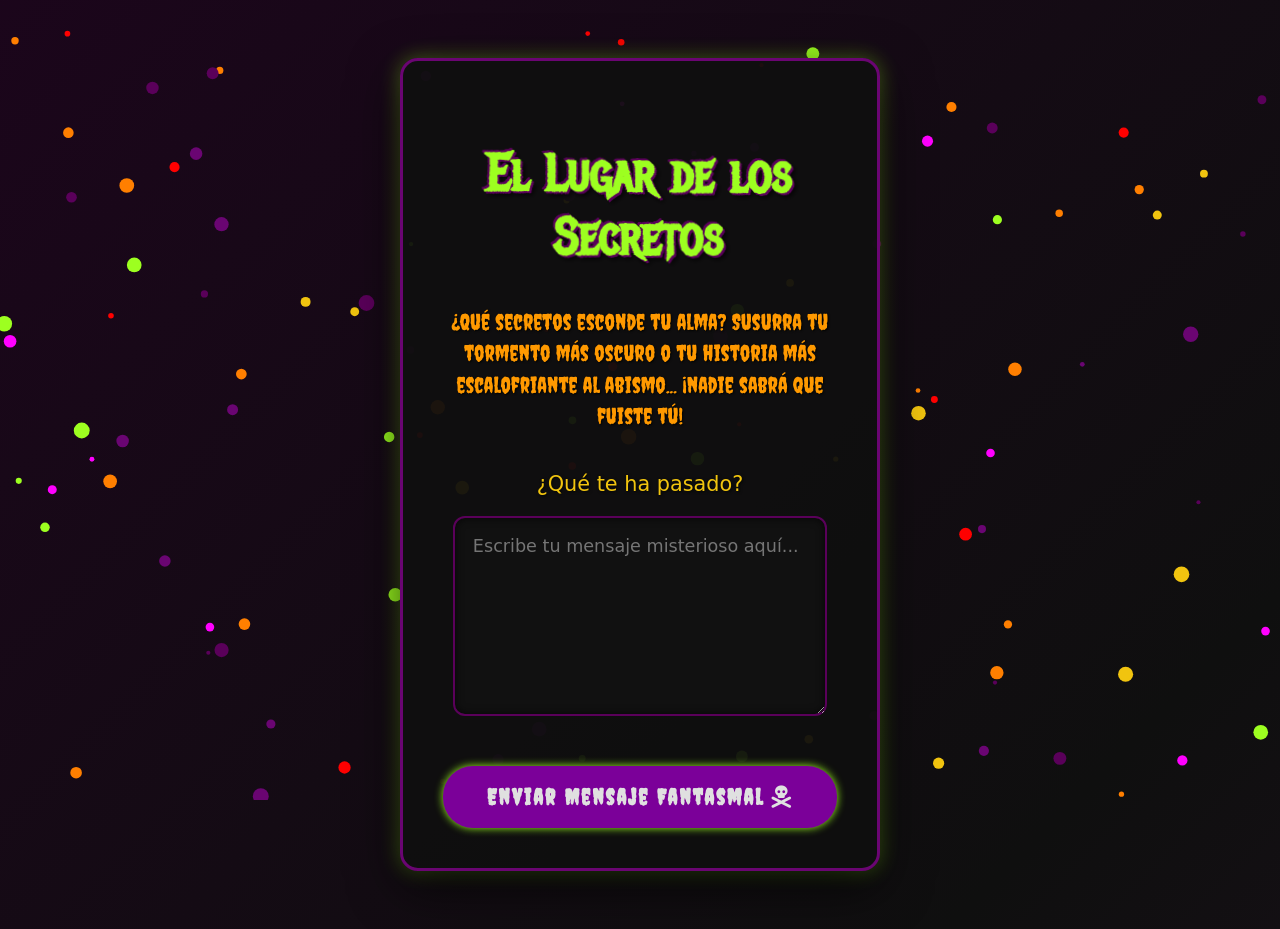
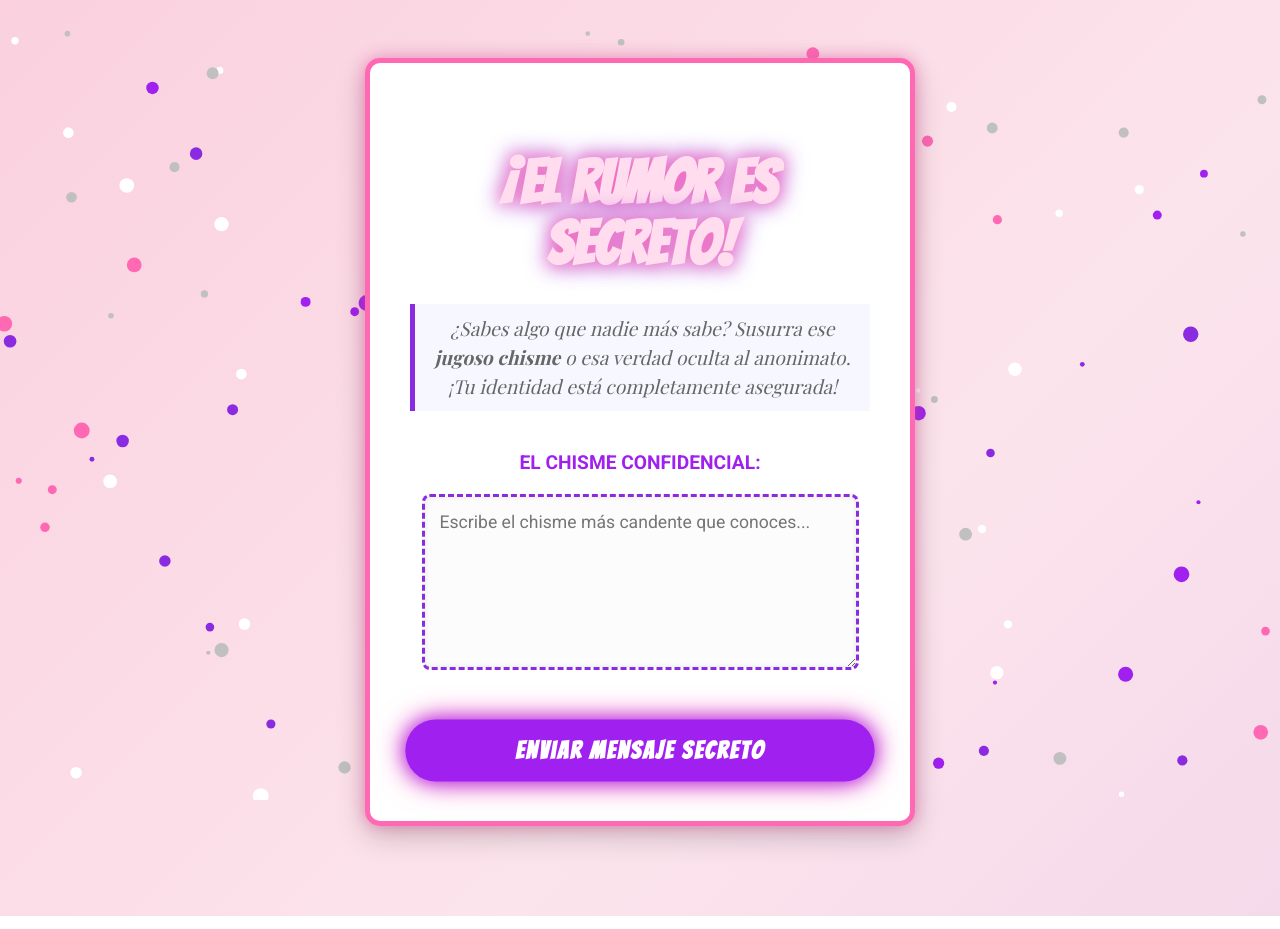
Before and after one commit to Jorgem2306/halloween, a plain HTML site: page index.html in a window 1280 px wide. Drawn offline with nearby package versions, Linux system fonts and the light colour scheme; a web font is replaced by a local one.

Commit message:
Update index.html

```diff
--- a/index.html
+++ b/index.html
@@ -3,59 +3,66 @@
 <head>
     <meta charset="UTF-8">
     <meta name="viewport" content="width=device-width, initial-scale=1.0">
-    <link rel="icon" href="https://upload.wikimedia.org/wikipedia/commons/thumb/1/18/Jack-o%27-Lantern_2010.jpg/640px-Jack-o%27-Lantern_2010.jpg" type="image/jpg">
-    <title>El Lugar de los Secretos</title>
+    <link rel="icon" href="https://upload.wikimedia.org/wikipedia/commons/thumb/1/1b/Notepad_and_pen_icon.svg/1024px-Notepad_and_pen_icon.svg.png" type="image/png">
+    <title>El Buzón Confidencial</title>
     <link rel="preconnect" href="https://fonts.googleapis.com">
     <link rel="preconnect" href="https://fonts.gstatic.com" crossorigin>
 
-<link href="https://fonts.googleapis.com/css2?family=Creepster&family=Metal+Mania&family=Nosifier&display=swap" rel="stylesheet">
+    <link href="https://fonts.googleapis.com/css2?family=Bangers&family=Playfair+Display:ital,wght@0,400..900;1,400..900&family=Roboto:wght@400;700&display=swap" rel="stylesheet">
     <link href="https://cdnjs.cloudflare.com/ajax/libs/font-awesome/6.0.0-beta3/css/all.min.css" rel="stylesheet">
 
     <style>
-        /* Animación de fondo (Ajustada para colores más oscuros y misteriosos) */
+        /* Paleta de Colores de Chisme Rosa/Morado */
+        :root {
+            --primary-pink: #FF69B4; /* Rosa Caliente (Titulares) */
+            --secondary-purple: #8A2BE2; /* Azul Violeta (Acentos) */
+            --background-light: #FCE4EC; /* Rosa Muy Pálido */
+            --button-dark: #A020F0; /* Morado Vibrante */
+            --text-color: #333333;
+        }
+
+        /* Animación de fondo: Degradado de Rosas y Morados suaves */
         @keyframes movingGradient {
             0% { background-position: 0% 50%; }
             50% { background-position: 100% 50%; }
             100% { background-position: 0% 50%; }
         }
 
-        /* Animación de Título (más sutil, como un escalofrío) */
-        @keyframes shiver {
-            0%, 100% { transform: translate(0, 0); }
-            25% { transform: translate(-2px, 1px) rotate(0.5deg); }
-            50% { transform: translate(2px, -1px) rotate(-0.5deg); }
-            75% { transform: translate(-2px, 1px) rotate(0.5deg); }
+        /* Animación de Título: Brillo de Neon Pink */
+        @keyframes neonGlow {
+            0%, 100% { color: var(--primary-pink); text-shadow: 0 0 8px var(--primary-pink); }
+            50% { color: #FFFFFF; text-shadow: 0 0 20px var(--primary-pink), 0 0 30px var(--secondary-purple); }
         }
 
-        /* Animación para el botón (ahora con un brillo verde neón) */
-        @keyframes buttonGlow {
-            0% { transform: scale(1); box-shadow: 0 0 8px #9DFF20; } /* Verde neón */
-            50% { transform: scale(1.02); box-shadow: 0 0 20px #9DFF20, 0 0 30px #9DFF20; }
-            100% { transform: scale(1); box-shadow: 0 0 8px #9DFF20; }
+        /* Animación para el botón: Pulso de "Exclusiva" */
+        @keyframes scoopPulse {
+            0% { transform: scale(1); box-shadow: 0 0 10px var(--button-dark); }
+            50% { transform: scale(1.02); box-shadow: 0 0 20px var(--button-dark), 0 0 30px var(--primary-pink); }
+            100% { transform: scale(1); box-shadow: 0 0 10px var(--button-dark); }
         }
 
         /* === ESTILOS BASE DE PÁGINA ÚNICA === */
         body {
-            font-family: 'Nosifier', cursive;
-            background: linear-gradient(135deg, #0f0f0f, #220022, #0f0f0f, #331133);
+            font-family: 'Roboto', sans-serif;
+            background: linear-gradient(135deg, var(--background-light), #F8BBD0, var(--background-light), #E1BEE7);
             background-size: 400% 400%;
-            animation: movingGradient 25s ease infinite;
+            animation: movingGradient 20s ease infinite;
             display: flex;
             justify-content: center;
             align-items: flex-start;
             min-height: 100vh;
             padding: 50px 20px;
             overflow-x: hidden;
-            color: #e0e0e0;
+            color: var(--text-color);
         }
 
         .container {
             width: 100%;
-            max-width: 480px;
-            background-color: rgba(15, 15, 15, 0.95);
-            border-radius: 18px;
-            border: 3px solid #6a0572;
-            box-shadow: 0 15px 50px rgba(0, 0, 0, 0.7), 0 0 20px rgba(157, 255, 32, 0.4);
+            max-width: 550px;
+            background-color: #ffffff;
+            border-radius: 15px;
+            border: 5px solid var(--primary-pink);
+            box-shadow: 0 10px 30px rgba(0, 0, 0, 0.2), 0 0 15px rgba(255, 105, 180, 0.6);
             padding: 40px;
             box-sizing: border-box;
             position: relative;
@@ -75,24 +82,28 @@
 
         /* === ESTILOS DE TEXTO Y TÍTULOS === */
         h2 {
-            font-family: 'Metal Mania', cursive;
-            font-size: 3.2em;
-            color: #9DFF20;
+            font-family: 'Bangers', cursive;
+            font-size: 3.8em;
+            color: var(--primary-pink);
             text-shadow:
-                -2px -2px 0 #5A005A,
-                2px 2px 0 #5A005A,
-                4px 4px 5px rgba(0,0,0,0.8);
-            margin-bottom: 15px;
-            animation: shiver 4s infinite ease-in-out;
+                -1px -1px 0 #000000,
+                1px 1px 0 #000000,
+                2px 2px 5px rgba(0,0,0,0.5);
+            margin-bottom: 10px;
+            animation: neonGlow 3s infinite ease-in-out;
+            line-height: 1;
         }
 
         .invitation-message {
-            font-family: 'Creepster', cursive;
-            font-size: 1.4em;
-            color: #ff9900;
+            font-family: 'Playfair Display', serif;
+            font-style: italic;
+            font-size: 1.2em;
+            color: #666666;
             margin-bottom: 25px;
-            line-height: 1.4;
-            text-shadow: 1px 1px 2px rgba(0,0,0,0.8);
+            line-height: 1.5;
+            padding: 10px;
+            border-left: 5px solid var(--secondary-purple); /* Borde morado de 'confidencial' */
+            background-color: #f7f7ff;
         }
 
         form {
@@ -104,34 +115,36 @@
         }
 
         label {
-            font-family: 'Nosifier', cursive;
-            font-size: 1.3em;
-            color: #f1c40f;
+            font-family: 'Roboto', sans-serif;
+            font-size: 1.2em;
+            color: var(--button-dark);
+            font-weight: bold;
+            text-transform: uppercase;
             margin-top: 15px;
-            text-shadow: 1px 1px 3px rgba(0,0,0,0.7);
+            text-shadow: 0 1px 1px rgba(255,255,255,0.9);
         }
 
         /* === ESTILOS DEL CAMPO DE TEXTO LARGO (TEXTAREA) === */
         textarea {
             width: 95%;
-            padding: 18px;
-            border: 2px solid #5A005A;
-            border-radius: 12px;
-            background: #111111;
-            color: #e0e0e0;
+            padding: 15px;
+            border: 3px dashed var(--secondary-purple);
+            border-radius: 8px;
+            background: #fcfcfc;
+            color: var(--text-color);
             font-size: 1.1em;
-            font-family: 'Nosifier', cursive;
-            transition: all 0.4s ease;
+            font-family: 'Roboto', sans-serif;
+            transition: all 0.3s ease;
             resize: vertical;
-            min-height: 180px;
+            min-height: 150px;
             box-sizing: border-box;
-            box-shadow: inset 0 0 8px rgba(0,0,0,0.7);
+            box-shadow: inset 0 0 5px rgba(0,0,0,0.1);
         }
 
         textarea:focus {
             outline: none;
-            border-color: #9DFF20;
-            box-shadow: 0 0 15px rgba(157, 255, 32, 0.9), inset 0 0 8px rgba(0,0,0,0.9);
+            border-color: var(--primary-pink);
+            box-shadow: 0 0 10px rgba(255, 105, 180, 0.7), inset 0 0 5px rgba(0,0,0,0.2);
         }
 
         /* === ESTILO DEL BOTÓN DE ENVÍO === */
@@ -139,65 +152,65 @@
             margin-top: 30px;
             width: 100%;
             padding: 18px;
-            background: #7B0099;
-            color: #e0e0e0;
+            background: var(--button-dark);
+            color: #FFFFFF;
             border: none;
             border-radius: 30px;
             cursor: pointer;
-            font-size: 1.4em;
-            font-family: 'Creepster', cursive;
+            font-size: 1.5em;
+            font-family: 'Bangers', cursive;
             font-weight: bold;
             letter-spacing: 2px;
-            box-shadow: 0 8px 25px rgba(0, 0, 0, 0.8);
-            transition: all 0.4s ease;
-            animation: buttonGlow 2.5s infinite ease-in-out;
+            box-shadow: 0 5px 15px rgba(0, 0, 0, 0.4);
+            transition: all 0.3s ease;
+            animation: scoopPulse 2s infinite ease-in-out;
         }
 
         #confirm-button:hover {
-            background: #9DFF20;
-            color: #111111;
-            transform: translateY(-3px) scale(1.02);
-            box-shadow: 0 10px 30px rgba(157, 255, 32, 0.9), 0 0 25px rgba(157, 255, 32, 0.7);
+            background: var(--primary-pink);
+            transform: translateY(-2px);
+            box-shadow: 0 7px 20px rgba(255, 105, 180, 0.8);
         }
 
         /* === ESTILOS ESPECÍFICOS DE PÁGINA FINAL === */
         .final-page {
-            border-color: #FF00FF; /* Borde más llamativo para la confirmación */
-            box-shadow: 0 15px 50px rgba(0, 0, 0, 0.7), 0 0 20px rgba(255, 0, 255, 0.5); /* Brillo magenta */
+            border-color: #4CAF50;
+            box-shadow: 0 15px 50px rgba(0, 0, 0, 0.3), 0 0 20px rgba(76, 175, 80, 0.5);
         }
         .final-page h3 {
-            font-family: 'Metal Mania', cursive;
-            font-size: 3.5em; /* Más grande aún */
-            color: #FF00FF; /* Magenta neón */
-            text-shadow: 3px 3px 0px #5A005A, 6px 6px 12px rgba(0,0,0,0.9); /* Sombra más profunda */
-            margin-bottom: 25px; /* Más espacio */
+            font-family: 'Bangers', cursive;
+            font-size: 3.5em;
+            color: #4CAF50;
+            text-shadow: 2px 2px 0px #333, 4px 4px 8px rgba(0,0,0,0.5);
+            margin-bottom: 25px;
         }
         .final-page p {
-            font-family: 'Creepster', cursive; /* Fuente Creepster para los párrafos */
-            font-size: 1.6em; /* Párrafos más grandes */
-            color: #ff9900; /* Naranja quemado */
-            text-shadow: 1px 1px 2px rgba(0,0,0,0.7);
-            margin-bottom: 15px; /* Más espacio entre párrafos */
-            line-height: 1.5; /* Mejor legibilidad */
+            font-family: 'Playfair Display', serif;
+            font-size: 1.4em;
+            color: var(--text-color);
+            text-shadow: 1px 1px 2px rgba(255,255,255,0.7);
+            margin-bottom: 15px;
+            line-height: 1.5;
         }
-        .final-page p:last-of-type { /* Último párrafo con color diferente */
-            color: #9DFF20; /* Verde neón para el agradecimiento */
-            font-size: 1.8em; /* Aún más grande */
-            text-shadow: 2px 2px 3px rgba(0,0,0,0.8);
+        .final-page p:last-of-type {
+            color: var(--primary-pink);
+            font-size: 1.6em;
+            font-weight: bold;
+            text-shadow: 1px 1px 2px rgba(0,0,0,0.2);
         }
         .final-page img {
-            width: 160px; /* Imagen ligeramente más grande */
-            margin-bottom: 30px; /* Más margen */
-            filter: drop-shadow(0 0 20px rgba(255, 0, 255, 0.8)); /* Brillo magenta en la imagen */
-            animation: floatArrow 3s ease-in-out infinite; /* Animación flotante al icono */
+            width: 150px;
+            margin-bottom: 30px;
+            filter: drop-shadow(0 0 10px rgba(76, 175, 80, 0.7));
+            animation: floatArrow 3s ease-in-out infinite;
         }
-        @keyframes floatArrow { /* Reutilizando la animación para el icono de la página final */
-            0% { transform: translateY(0px); }
-            50% { transform: translateY(-12px); }
-            100% { transform: translateY(0px); }
+        @keyframes floatArrow {
+            0% { transform: translateY(0px) rotate(0deg); }
+            50% { transform: translateY(-8px) rotate(-1deg); }
+            100% { transform: translateY(0px) rotate(0deg); }
         }
 
-        /* === ESTILOS CONFETI/FONDO === */
+        /* === ESTILOS CONFETI/FONDO (Colores de Chisme Rosa/Morado) === */
         canvas {
             position: fixed;
             top: 0;
@@ -215,29 +228,29 @@
 
 <div class="container" id="mainContent">
     <div class="contenido">
-        <h2>El Lugar de los Secretos</h2>
+        <h2>¡El Rumor Es Secreto!</h2>
         <p class="invitation-message">
-            ¿Qué secretos esconde tu alma? Susurra tu tormento más oscuro o tu historia más escalofriante al abismo... ¡nadie sabrá que fuiste tú!
+            ¿Sabes algo que nadie más sabe? Susurra ese <strong>jugoso chisme</strong> o esa verdad oculta al anonimato. ¡Tu identidad está completamente asegurada!
         </p>
 
         <form id="miFormulario">
-            <label for="mensaje">¿Qué te ha pasado?</label>
-            <textarea id="mensaje" name="mensaje" rows="8" required placeholder="Escribe tu mensaje misterioso aquí..."></textarea>
+            <label for="mensaje">El Chisme Confidencial:</label>
+            <textarea id="mensaje" name="mensaje" rows="7" required placeholder="Escribe el chisme más candente que conoces..."></textarea>
 
             <button type="submit" id="confirm-button">
-                Enviar Mensaje Fantasmal <i class="fas fa-skull-crossbones"></i>
-</button>
+                Enviar Mensaje Secreto </i>
+            </button>
         </form>
     </div>
 </div>
 
 <div class="container final-page hidden" id="finalPage">
     <div class="contenido">
-        <img src="fantasma.png" alt="Fantasma" style="width: 150px; margin-bottom: 20px;">
-        <h3>¡El Secreto Fue Consumido!</h3>
-        <p>Tu tormento se desvaneció en la niebla.</p>
-        <p>¡El velo del anonimato lo cubrió todo!</p>
-        <p>¡Gracias por liberar tu alma de su carga!</p>
+        <img src="https://upload.wikimedia.org/wikipedia/commons/thumb/e/e0/Check_mark_icon.svg/512px-Check_mark_icon.svg.png" alt="Check" style="width: 150px; margin-bottom: 20px;">
+        <h3>¡El Secreto Fue Guardado!</h3>
+        <p>El rumor ha sido depositado en nuestra caja fuerte.</p>
+        <p>¡Gracias por compartir la verdad oculta!</p>
+        <p style="color: var(--primary-pink); font-size: 1.6em;">¡El anonimato triunfa!</p>
     </div>
 </div>
 
@@ -245,14 +258,15 @@
 // TU URL DE GOOGLE APPS SCRIPT
 const URL_DE_TU_SCRIPT = "https://script.google.com/macros/s/AKfycbxeYWIvJuldFj4n_IMo7MPFrmXH-wuIBbFJZ4jylPyw-cZk1JFmDQlsKsV-6Qy3SOTI/exec";
 
-// === LÓGICA DE CONFETI ===
+// === LÓGICA DE CONFETI (Colores de Chisme Rosa/Morado) ===
 const canvasGeneral = document.getElementById("confetti");
 const ctxGeneral = canvasGeneral.getContext("2d");
 canvasGeneral.width = window.innerWidth;
 canvasGeneral.height = window.innerHeight;
 
 let confettisGeneral = [];
-const halloweenColors = ["#9DFF20", "#FF00FF", "#6A0572", "#FF7F00", "#FF0000", "#5A005A", "#f1c40f"];
+// Colores de chisme Rosa/Morado: Rosa Caliente, Morado, Blanco, Plata
+const gossipColors = ["#FF69B4", "#8A2BE2", "#FFFFFF", "#C0C0C0", "#A020F0"];
 
 for (let i = 0; i < 120; i++) {
     confettisGeneral.push({
@@ -260,7 +274,7 @@ for (let i = 0; i < 120; i++) {
         y: Math.random() * canvasGeneral.height,
         r: Math.random() * 6 + 2,
         d: Math.random() * 0.05 + 0.02,
-        color: halloweenColors[Math.floor(Math.random() * halloweenColors.length)]
+        color: gossipColors[Math.floor(Math.random() * gossipColors.length)]
     });
 }
 
@@ -287,7 +301,7 @@ function updateConfettiGeneral() {
 
 setInterval(drawConfettiGeneral, 20);
 
-// === LÓGICA DE ENVÍO DE FORMULARIO ===
+// === LÓGICA DE ENVÍO DE FORMULARIO (Se mantiene la lógica original) ===
 document.addEventListener('DOMContentLoaded', () => {
     const form = document.getElementById("miFormulario");
     const mainContent = document.getElementById("mainContent");
@@ -312,7 +326,7 @@ document.addEventListener('DOMContentLoaded', () => {
             form.reset();
         })
         .catch(err => {
-            alert("¡Error al enviar! El fantasma no pudo entregar el mensaje. Intenta de nuevo.");
+            alert("¡Error al enviar! El secreto no pudo ser entregado. Intenta de nuevo.");
             mainContent.classList.remove('hidden');
             finalPage.classList.add('hidden');
         });
```
